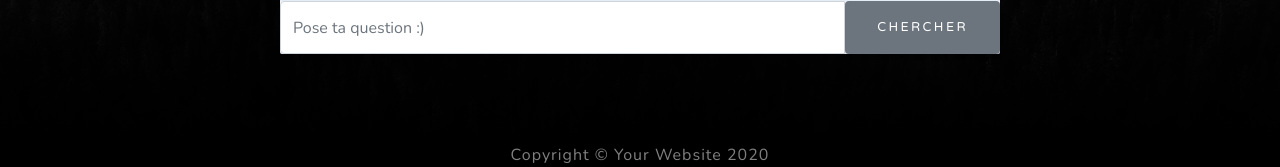
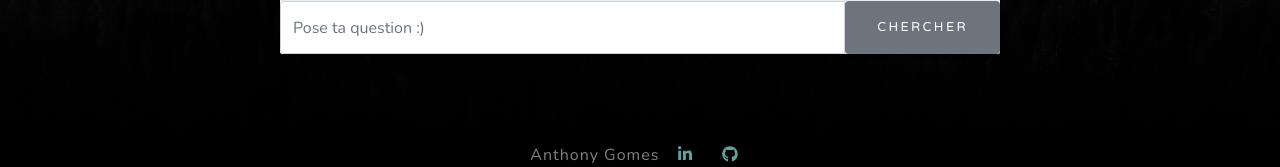
Before and after one commit to AngoGG/AngoGG-OC-P7-GranpyBot, a Flask app: page / in a window 1280 px wide. Shown: the part 657-824 px from the top of the page. Run offline with Flask 2, Linux system fonts and the light colour scheme; some libraries are stand-ins or nearby versions.

Commit message:
Added links on footer

```diff
--- a/website/templates/home.html
+++ b/website/templates/home.html
@@ -71,7 +71,15 @@
             </div>
         </header>
         <footer class="footer text-center text-white-50 bg-black">
-            <div class="container">Copyright © Your Website 2020</div>
+            <div class="container">
+                Anthony Gomes
+                <a class="avatar avatar-online" data-toggle="tooltip" href="https://www.linkedin.com/in/anthony-gomes-04635b132/" data-placement="left" title="" target="_blank">
+                    <i class="fab fa-linkedin-in"></i>
+                </a>
+                <a class="avatar avatar-online" data-toggle="tooltip" href="https://github.com/AngoGG/OC-P7-GranpyBot" data-placement="left" title="" target="_blank">
+                    <i class="fab fa-github"></i>
+                </a>
+            </div>
         </footer>
 
         <!-- Bootstrap core JS-->
```
